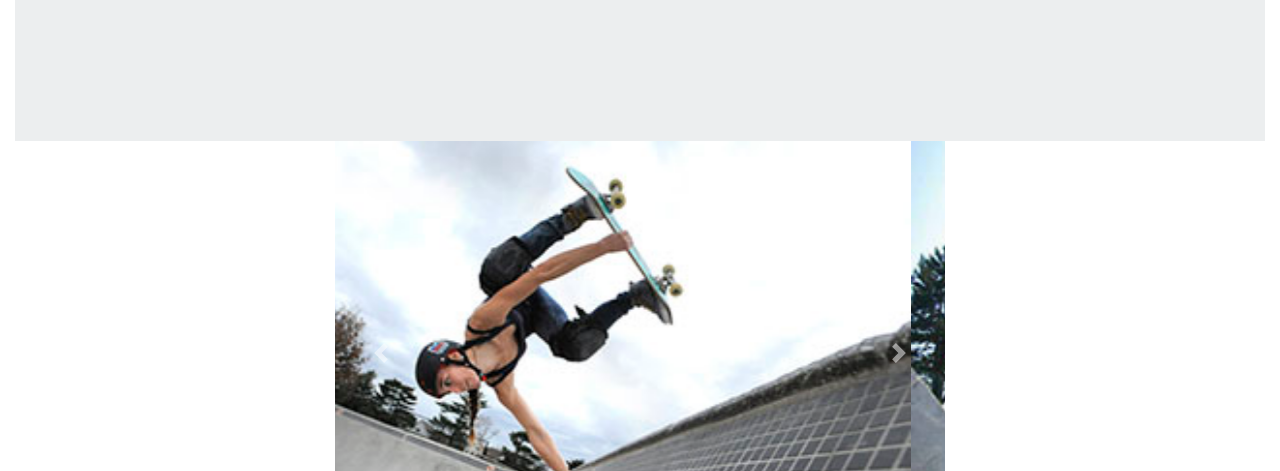
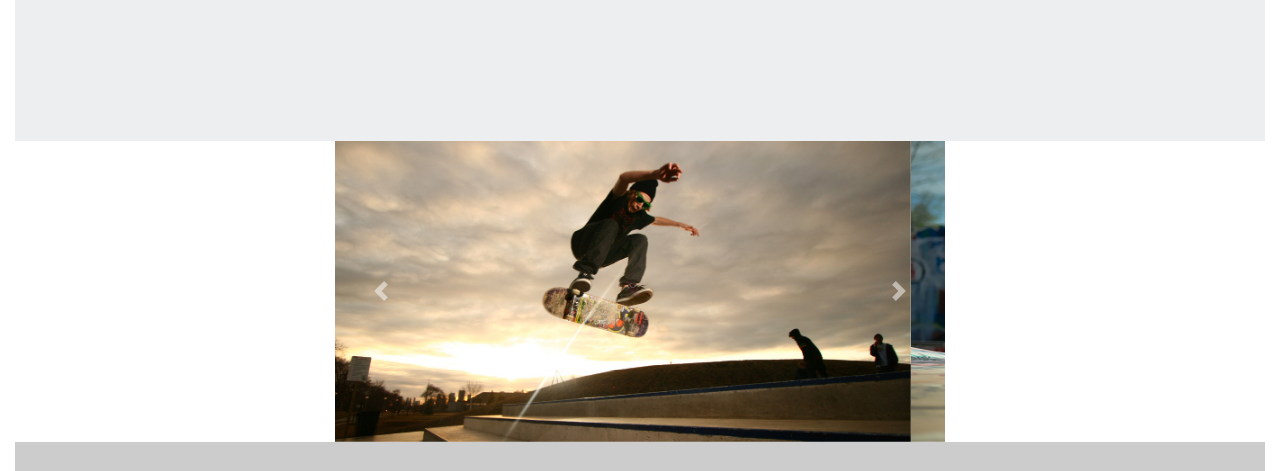
Before and after one commit to scb3/Skate_or_Die, a plain HTML site: page index.html in a window 1280 px wide. Shown: the part 260-731 px from the top of the page. Drawn offline with nearby package versions, Linux system fonts and the light colour scheme.

Commit message:
Update index.html

```diff
--- a/index.html
+++ b/index.html
@@ -66,13 +66,13 @@
                 <div id="mainCarousel" class="carousel slide" data-ride="carousel">
                     <div class="carousel-inner">
                         <div class="carousel-item active">
-                            <img src="assets/skate_4.jpg" class="d-block w-100" alt="...">
+                            <img src="assets/skate_1.jpg" class="d-block w-100" alt="...">
                         </div>
                         <div class="carousel-item">
-                            <img src="assets/skate_5_kickflip.jpg" class="d-block w-100" alt="...">
+                            <img src="assets/skate_2.jpg" class="d-block w-100" alt="...">
                         </div>
                         <div class="carousel-item">
-                            <img src="assets/skate_6_grab.jpg" class="d-block w-100" alt="...">
+                            <img src="assets/skate_3.jpg" class="d-block w-100" alt="...">
                         </div>
                     </div>
                     <a class="carousel-control-prev" href="#mainCarousel" role="button" data-slide="prev">
```
